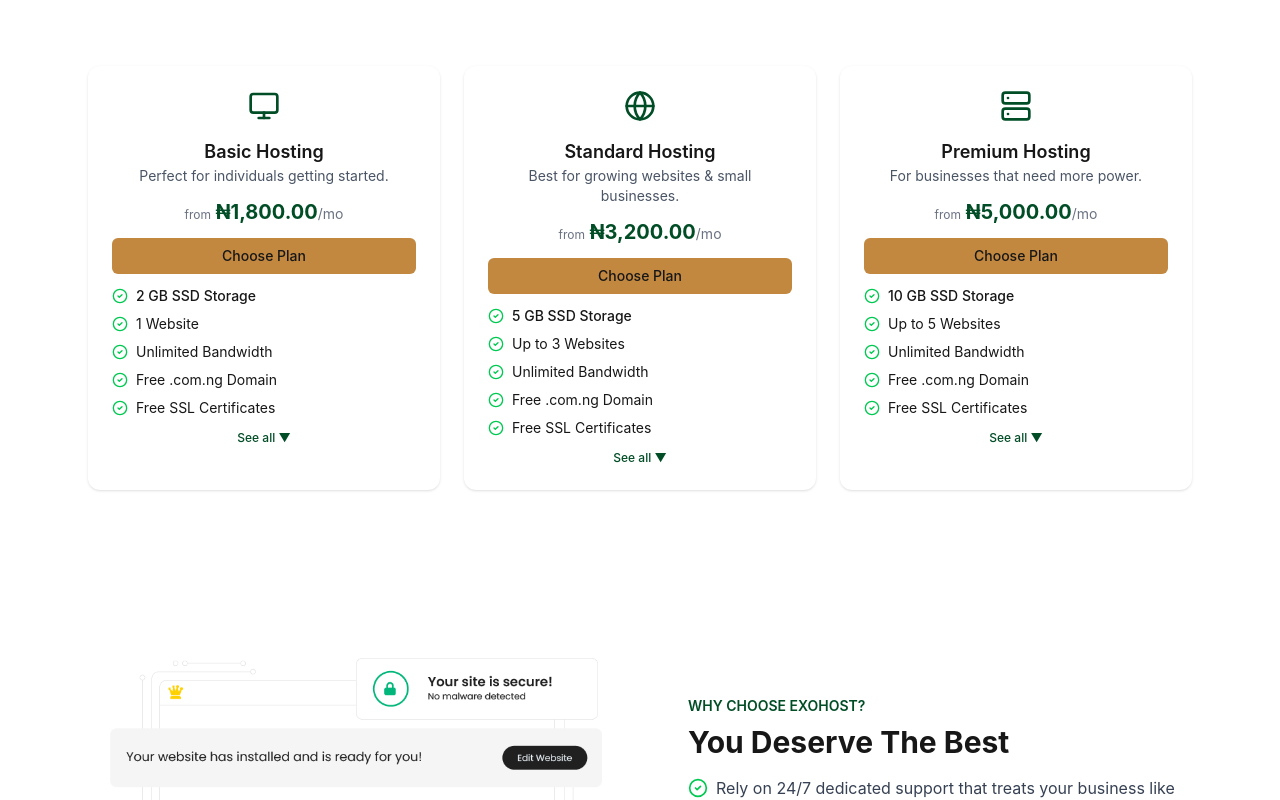
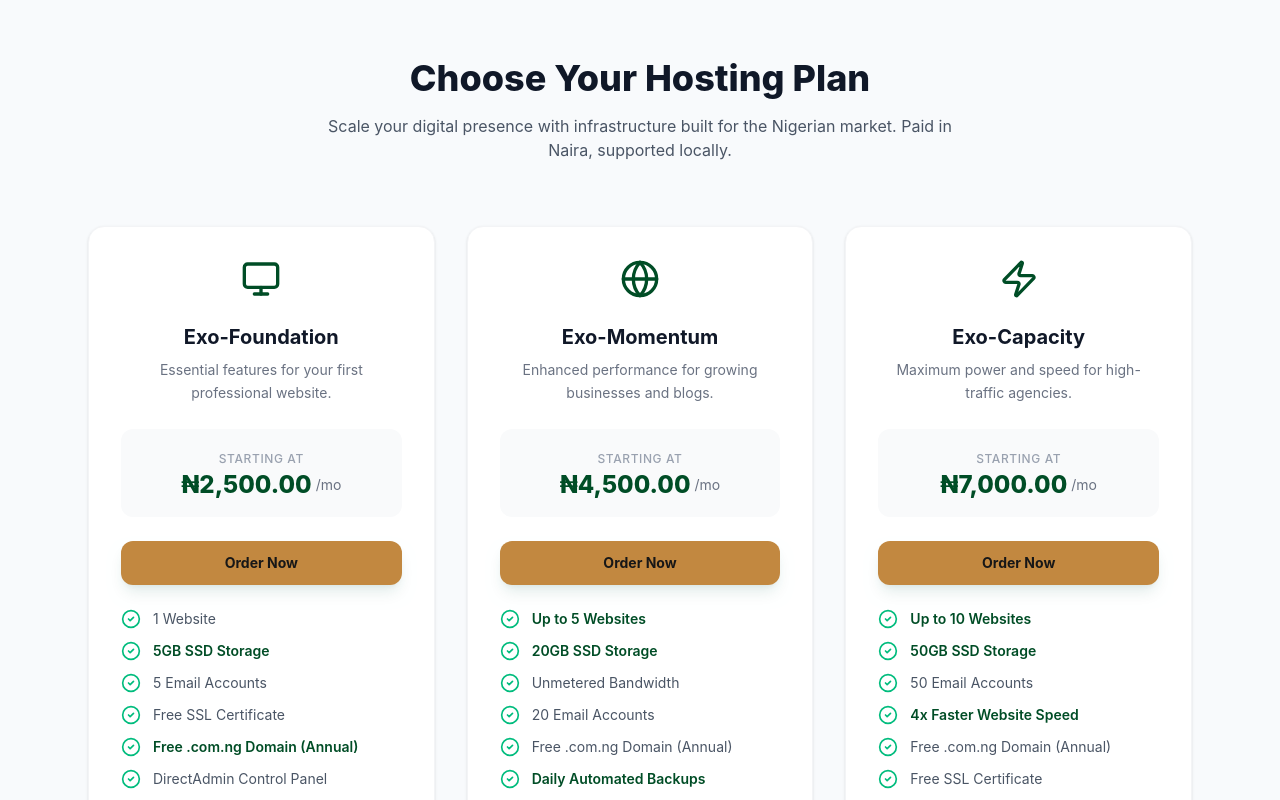
Before and after one commit to omoolaex/ExoHost, a Next.js app: page / in a window 1280 px wide. Shown: the part 800-1600 px from the top of the page. Built offline with nearby package versions, Linux system fonts and the light colour scheme.

Commit message:
Refactor code structure for improved readability and maintainability

```diff
--- a/components/global/Footer.tsx
+++ b/components/global/Footer.tsx
@@ -23,7 +23,7 @@
 
           <h5 className="text-white font-semibold mt-6 mb-3">Security</h5>
           <ul className="space-y-2">
-            <li><Link href="#" className="hover:text-white">SSL Certificates</Link></li>
+            <li><Link href="https://clients.exohost.com.ng/index.php?rp=/store/ssl-certificates" className="hover:text-white">SSL Certificates</Link></li>
           </ul>
         </div>
 
@@ -32,7 +32,7 @@
           <h5 className="text-white font-semibold mb-3">Hosting</h5>
           <ul className="space-y-2">
             <li><Link href="/web-hosting" className="hover:text-white">Web Hosting</Link></li>
-            <li><Link href="#" className="hover:text-white">WordPress Hosting</Link></li>
+            <li><Link href="https://clients.exohost.com.ng/index.php?rp=/store/wordpress-hosting" className="hover:text-white">WordPress Hosting</Link></li>
             <li><Link href="#" className="hover:text-white">Reseller Hosting</Link></li>
             <li><Link href="/website-builder" className="hover:text-white">Site Builder</Link></li>
           </ul>
--- a/components/homepage/Pricing.tsx
+++ b/components/homepage/Pricing.tsx
@@ -1,9 +1,8 @@
-// components/sections/Pricing.tsx
 "use client";
 
 import React, { useState } from "react";
 import Link from "next/link";
-import { CheckCircle2, XCircle, Monitor, Globe, Server } from "lucide-react";
+import { CheckCircle2, XCircle, Monitor, Globe, Server, Zap } from "lucide-react";
 
 interface PricingCardProps {
   icon: React.ReactNode;
@@ -25,58 +24,60 @@
   const [expanded, setExpanded] = useState(false);
 
   return (
-    <div className="bg-white rounded-lg shadow hover:shadow-lg transition p-6 flex flex-col relative">
+    <div className="bg-white rounded-2xl shadow-sm hover:shadow-xl transition-all duration-300 p-8 flex flex-col border border-gray-100 relative group">
       {/* Icon */}
-      <div className="flex justify-center items-center mb-4 text-[var(--color-primary)]">
+      <div className="flex justify-center items-center mb-6 text-[var(--color-primary)] group-hover:scale-110 transition-transform duration-300">
         {icon}
       </div>
 
-      <h2 className="text-lg font-semibold text-center">{title}</h2>
-      <p className="text-center text-gray-600 text-sm">{desc}</p>
+      <h2 className="text-xl font-bold text-center text-gray-900">{title}</h2>
+      <p className="text-center text-gray-500 text-sm mt-2 leading-relaxed">{desc}</p>
 
       {/* Price */}
-      <div className="my-3 text-center">
-        <span className="text-gray-500 text-xs">from</span>{" "}
-        <span className="text-xl font-bold text-[var(--color-primary)]">
+      <div className="my-6 text-center bg-gray-50 py-4 rounded-xl">
+        <span className="text-gray-400 text-xs font-medium uppercase tracking-wider">Starting at</span>{" "}
+        <div className="flex items-center justify-center gap-1">
+          <span className="text-2xl font-extrabold text-[var(--color-primary)]">
             ₦{price}
           </span>
           <span className="text-gray-500 text-sm">/mo</span>
+        </div>
       </div>
 
       {/* CTA */}
       <Link
         href={link}
-        className="bg-[var(--color-secondary)] hover:opacity-90 text-white rounded-md py-2 px-4 text-center font-medium text-sm mb-3"
+        className="bg-[var(--color-secondary)] hover:bg-[var(--color-primary)] text-[var(--color-light)] hover:text-[var(--color-light)] rounded-lg py-3 px-4 text-center font-bold text-sm mb-6 transition-colors shadow-lg shadow-emerald-900/10"
       >
-        Choose Plan
+        Order Now
       </Link>
 
-      {/* Features */}
-      <ul className="space-y-2 text-sm">
-        {features.slice(0, expanded ? features.length : 5).map((f, idx) => (
+      {/* Features List */}
+      <ul className="space-y-3 text-sm flex-1">
+        {features.slice(0, expanded ? features.length : 6).map((f, idx) => (
           <li
             key={idx}
-            className={`flex items-start gap-2 ${
-              f.highlight ? "text-[var(--color-accent)] font-medium" : ""
+            className={`flex items-start gap-3 ${
+              f.highlight ? "text-[var(--color-primary)] font-semibold" : "text-gray-600"
             }`}
           >
             {f.available ? (
-              <CheckCircle2 className="h-4 w-4 text-green-500 mt-0.5" />
+              <CheckCircle2 className="h-5 w-5 text-emerald-500 flex-shrink-0" />
             ) : (
-              <XCircle className="h-4 w-4 text-red-400 mt-0.5" />
+              <XCircle className="h-5 w-5 text-gray-300 flex-shrink-0" />
             )}
-            {f.text}
+            <span>{f.text}</span>
           </li>
         ))}
       </ul>
 
       {/* Reveal toggle */}
-      {features.length > 5 && (
+      {features.length > 6 && (
         <button
           onClick={() => setExpanded(!expanded)}
-          className="mt-3 text-[var(--color-primary)] font-medium text-xs flex items-center gap-1 justify-center"
+          className="mt-4 text-[var(--color-primary)] font-bold text-xs flex items-center gap-1 justify-center hover:underline"
         >
-          {expanded ? "See less ▲" : "See all ▼"}
+          {expanded ? "SHOW LESS ▲" : "VIEW ALL FEATURES ▼"}
         </button>
       )}
     </div>
@@ -86,62 +87,77 @@
 const Pricing: React.FC = () => {
   const plans = [
     {
-      icon: <Monitor className="h-8 w-8" />,
-      title: "Basic Hosting",
-      desc: "Perfect for individuals getting started.",
-      price: "1,800.00",
-      link: "https://clients.exohost.com.ng/index.php?rp=/store/web-hosting/basic",
+      icon: <Monitor className="h-10 w-10" />,
+      title: "Exo-Foundation",
+      desc: "Essential features for your first professional website.",
+      price: "2,500.00",
+      link: "https://clients.exohost.com.ng/cart.php?a=add&pid=1", // Update with actual PID
       features: [
-        { text: "2 GB SSD Storage", available: true, highlight: true },
         { text: "1 Website", available: true },
-        { text: "Unlimited Bandwidth", available: true },
-        { text: "Free .com.ng Domain", available: true },
-        { text: "Free SSL Certificates", available: true },
-        { text: "Unlimited Email Accounts", available: true },
-        { text: "Daily Backups", available: false },
+        { text: "5GB SSD Storage", available: true, highlight: true },
+        { text: "5 Email Accounts", available: true },
+        { text: "Free SSL Certificate", available: true },
+        { text: "Free .com.ng Domain (Annual)", available: true, highlight: true },
+        { text: "DirectAdmin Control Panel", available: true },
+        { text: "Daily Backups", available: true },
+        { text: "Free Wordpress Setup", available: true },
+        { text: "Linux/PHP v5/Perl/CGI", available: true },
+        { text: "24/7 support", available: true },
       ],
     },
     {
-      icon: <Globe className="h-8 w-8" />,
-      title: "Standard Hosting",
-      desc: "Best for growing websites & small businesses.",
-      price: "3,200.00",
-      link: "https://clients.exohost.com.ng/cart.php?a=add&pid=2&carttpl=standard_cart",
+      icon: <Globe className="h-10 w-10" />,
+      title: "Exo-Momentum",
+      desc: "Enhanced performance for growing businesses and blogs.",
+      price: "4,500.00",
+      link: "https://clients.exohost.com.ng/cart.php?a=add&pid=2", // Update with actual PID
       features: [
-        { text: "5 GB SSD Storage", available: true, highlight: true },
-        { text: "Up to 3 Websites", available: true },
-        { text: "Unlimited Bandwidth", available: true },
-        { text: "Free .com.ng Domain", available: true },
-        { text: "Free SSL Certificates", available: true },
-        { text: "Unlimited Email Accounts", available: true },
-        { text: "Daily Backups", available: true, highlight: true },
+        { text: "Up to 5 Websites", available: true, highlight: true },
+        { text: "20GB SSD Storage", available: true, highlight: true },
+        { text: "Unmetered Bandwidth", available: true },
+        { text: "20 Email Accounts", available: true },
+        { text: "Free .com.ng Domain (Annual)", available: true },
+        { text: "Daily Automated Backups", available: true, highlight: true },
+        { text: "Priority Support", available: true },
+        { text: "Linux/PHP 7 Optimized", available: true },
+        { text: "5 Subdomains", available: true },
+        { text: "Free Wordpress Setup", available: true },
       ],
     },
     {
-      icon: <Server className="h-8 w-8" />,
-      title: "Premium Hosting",
-      desc: "For businesses that need more power.",
-      price: "5,000.00",
-      link: "https://clients.exohost.com.ng/index.php?rp=/store/web-hosting/premium",
+      icon: <Zap className="h-10 w-10" />,
+      title: "Exo-Capacity",
+      desc: "Maximum power and speed for high-traffic agencies.",
+      price: "7,000.00",
+      link: "https://clients.exohost.com.ng/cart.php?a=add&pid=3", // Update with actual PID
       features: [
-        { text: "10 GB SSD Storage", available: true, highlight: true },
-        { text: "Up to 5 Websites", available: true },
-        { text: "Unlimited Bandwidth", available: true },
-        { text: "Free .com.ng Domain", available: true },
-        { text: "Free SSL Certificates", available: true },
-        { text: "Unlimited Email Accounts", available: true },
-        { text: "Daily & Weekly Backups", available: true, highlight: true },
-        { text: "Free Malware Scanning", available: true },
+        { text: "Up to 10 Websites", available: true, highlight: true },
+        { text: "50GB SSD Storage", available: true, highlight: true },
+        { text: "50 Email Accounts", available: true },
+        { text: "4x Faster Website Speed", available: true, highlight: true },
+        { text: "Free .com.ng Domain (Annual)", available: true },
+        { text: "Free SSL Certificate", available: true },
+        { text: "Priority Support", available: true },
+        { text: "DirectAdmin Control Panel", available: true },
+        { text: "Daily Backups", available: true },
       ],
     },
   ];
 
   return (
-    <section className="max-w-6xl mx-auto px-6 py-30" id="pricing">
-      <div className="grid gap-6 sm:grid-cols-2 lg:grid-cols-3">
+    <section className="bg-slate-50 py-24" id="pricing">
+      <div className="max-w-6xl mx-auto px-6">
+        <div className="text-center mb-16">
+          <h2 className="text-3xl md:text-4xl font-extrabold text-gray-900">Choose Your Hosting Plan</h2>
+          <p className="text-gray-600 mt-4 max-w-2xl mx-auto">
+            Scale your digital presence with infrastructure built for the Nigerian market. Paid in Naira, supported locally.
+          </p>
+        </div>
+        <div className="grid gap-8 sm:grid-cols-2 lg:grid-cols-3">
           {plans.map((plan) => (
             <PricingCard key={plan.title} {...plan} />
           ))}
+        </div>
       </div>
     </section>
   );
--- a/components/homepage/hero.tsx
+++ b/components/homepage/hero.tsx
@@ -1,9 +1,21 @@
-// components/sections/Hero.tsx
 "use client";
 
-import React from "react";
+import React, { useState } from "react";
 
 const Hero: React.FC = () => {
+  const [domain, setDomain] = useState("");
+
+  // Update this to your actual WHMCS installation URL
+  const WHMCS_URL = "https://clients.exohost.com.ng/cart.php?a=add&domain=register";
+
+  const handleSearch = (e: React.FormEvent) => {
+    e.preventDefault();
+    if (!domain) return;
+
+    // Redirects user to WHMCS cart with the query pre-filled
+    window.location.href = `${WHMCS_URL}&query=${encodeURIComponent(domain)}`;
+  };
+
   return (
     <section className="w-full bg-gradient-to-b from-[var(--color-primary)] to-[var(--background)] text-white py-12 md:py-20 lg:py-28">
       <div className="max-w-6xl mx-auto text-center px-4 sm:px-6">
@@ -24,20 +36,28 @@
           Let your business be found, trusted, and clicked.
         </p>
 
-        {/* Domain Search */}
-        <div className="mt-8 sm:mt-10 flex flex-col sm:flex-row items-stretch justify-center bg-white rounded-full shadow-lg overflow-hidden w-full max-w-lg sm:max-w-2xl md:max-w-3xl mx-auto">
-          <span className="hidden sm:flex items-center px-4 text-gray-600 font-medium">
+        {/* Domain Search Wired Up */}
+        <form
+          onSubmit={handleSearch}
+          className="mt-8 sm:mt-10 flex flex-col sm:flex-row items-stretch justify-center bg-white rounded-full shadow-lg overflow-hidden w-full max-w-lg sm:max-w-2xl md:max-w-3xl mx-auto border-2 border-transparent focus-within:border-[var(--color-accent)] transition-all"
+        >
+          <span className="hidden sm:flex items-center px-6 text-gray-400 font-medium">
             www.
           </span>
           <input
             type="text"
+            value={domain}
+            onChange={(e) => setDomain(e.target.value)}
             placeholder="my-domain.ng"
-            className="flex-1 px-4 py-3 text-gray-900 placeholder-gray-400 focus:outline-none text-sm sm:text-base"
+            className="flex-1 px-4 py-4 text-gray-900 placeholder-gray-400 focus:outline-none text-base md:text-lg"
           />
-          <button className="bg-[var(--color-primary)] hover:opacity-90 text-white font-semibold px-6 py-3 text-sm sm:text-base">
+          <button
+            type="submit"
+            className="bg-[var(--color-primary)] hover:bg-black text-white font-bold px-8 py-4 text-sm sm:text-base transition-colors"
+          >
             Check Availability
           </button>
-        </div>
+        </form>
 
         {/* Pricing list */}
         <div className="mt-8 sm:mt-10 flex flex-wrap justify-center gap-4 sm:gap-6">
@@ -49,7 +69,8 @@
           ].map((item) => (
             <div
               key={item.ext}
-              className="bg-white text-gray-900 px-4 sm:px-5 py-3 rounded-lg shadow-sm min-w-[100px] text-center"
+              onClick={() => setDomain(item.ext)} // Small UX: clicking price tags fills input
+              className="bg-white text-gray-900 px-4 sm:px-5 py-3 rounded-lg shadow-sm min-w-[100px] text-center cursor-pointer hover:scale-105 transition-transform"
             >
               <span className="block font-bold text-[var(--color-primary)] text-base sm:text-lg">
                 {item.ext}
```
Also changed, not shown: public/logo-exohost.png (added). Lines whose indentation alone changed are shown as unchanged.
